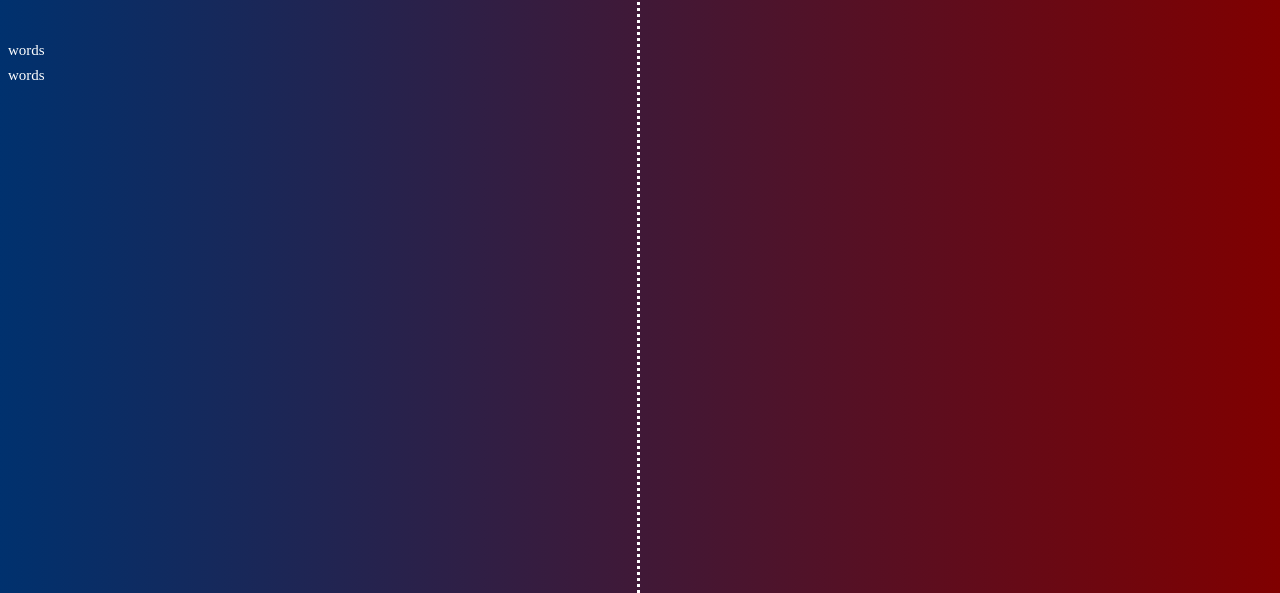
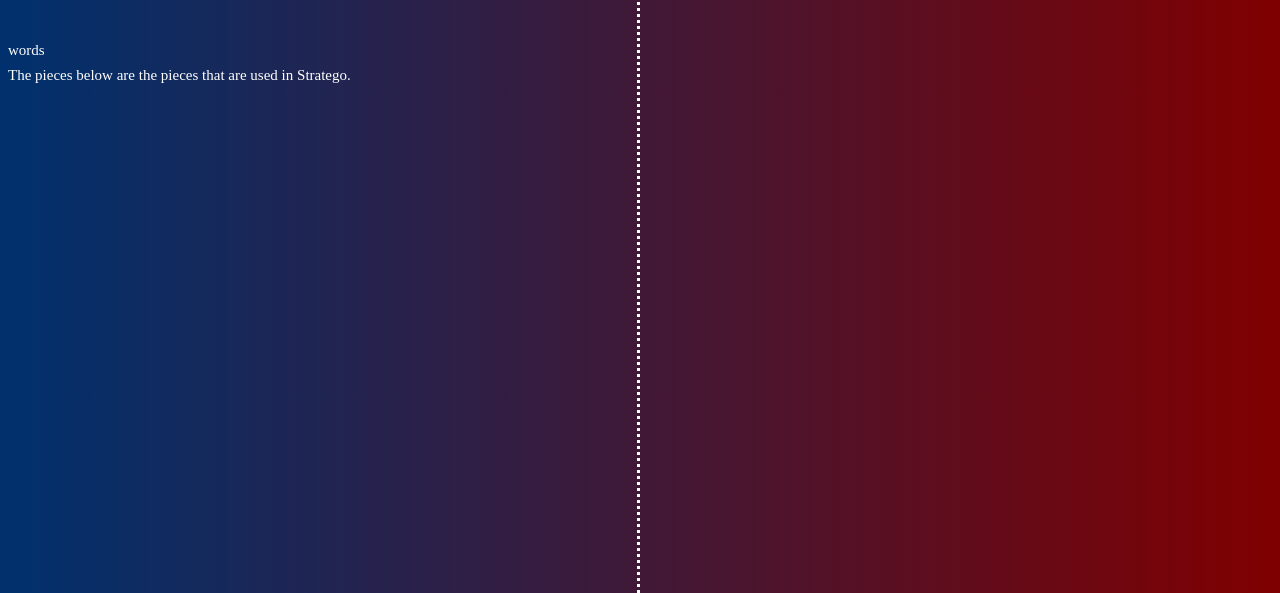
Before and after one commit to mc145/StrategoOnline, a plain HTML site: page html/howtoplay.html in a window 1280 px wide. Shown: the part 207-800 px from the top of the page. Drawn offline with nearby package versions, Linux system fonts and the light colour scheme.

Commit message:
nothing rlly

```diff
--- a/css/howtoplay.css
+++ b/css/howtoplay.css
@@ -51,11 +51,13 @@ body{
 
 
   #howtoplayparagraph{
+  text-align: left;
 
 
   }
 
   #piecesparagraph{
+  text-align: right;
 
 
   }
--- a/html/howtoplay.html
+++ b/html/howtoplay.html
@@ -36,7 +36,7 @@
         <p1 class="how-to-play-par" id="howtoplayparagraph"> words</p1>
         </div>
         <div class="description-wrapper-2">
-        <p2 class="pieces-par" id="piecesparagraph"> words</p2>
+        <p2 class="pieces-par" id="piecesparagraph"> The pieces below are the pieces that are used in Stratego. </p2>
         </div>
 
     <div class="hl"> </div>
```
